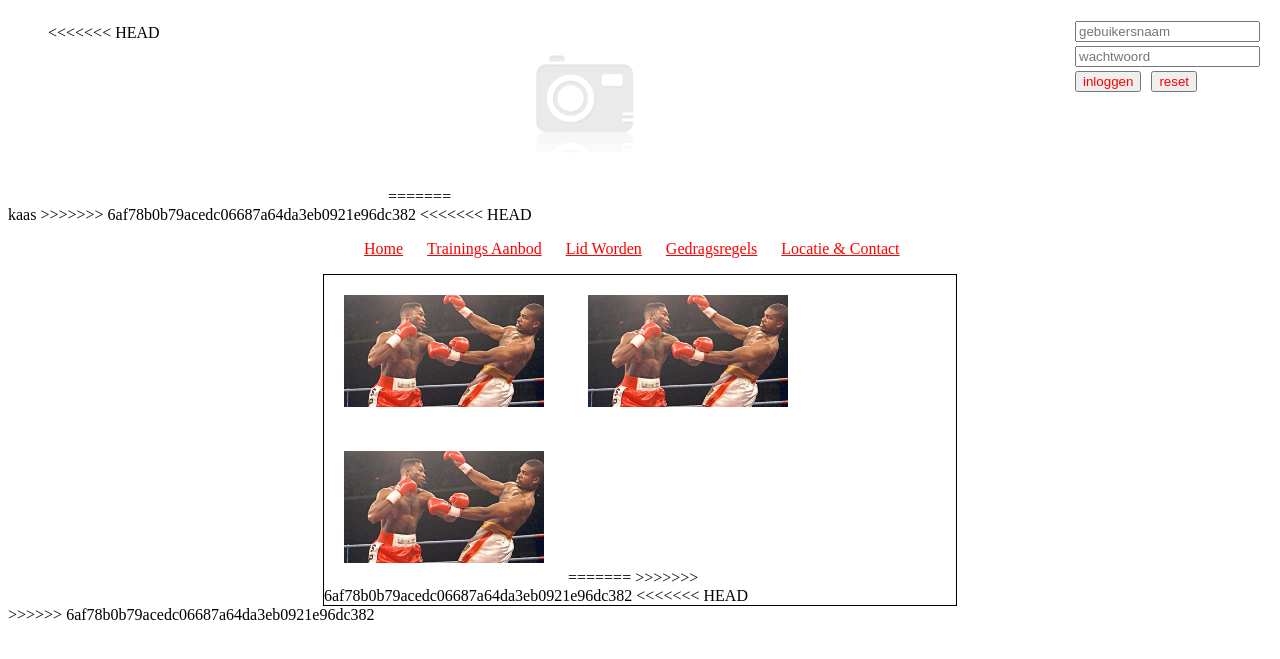
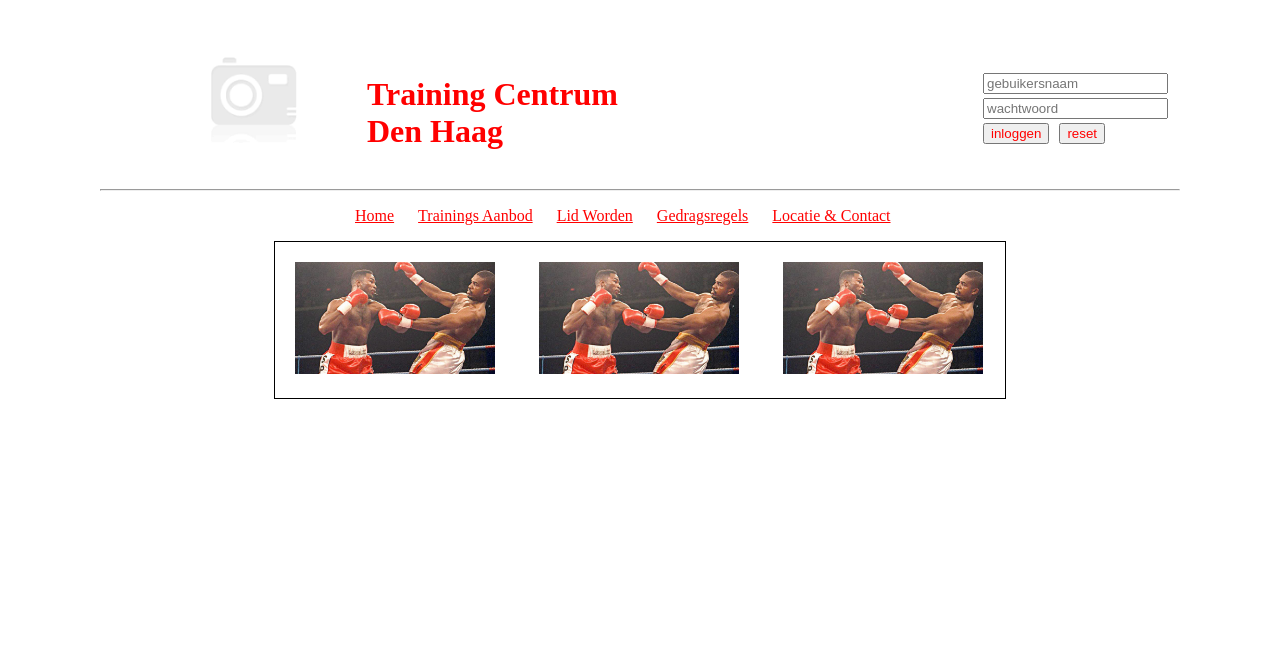
Before and after one commit to alexandereijgermans/trainingfactory, a PHP site: page /nl/mondriaan/ict/ao/trainingfactory/view/tpls/bezoeker/default.php in a window 1280 px wide. Shown: the top 659 px of the page. Run offline with PHP 8.4, Linux system fonts and the light colour scheme.

Commit message:
small fixes

```diff
--- a/css/bezoeker.css
+++ b/css/bezoeker.css
@@ -1,6 +1,48 @@
+body {
+    width: 1080px;
+    margin: auto;
+}
+
+/*header*/
+figure{
+    width: 700px;
+    float: left;
+    display: inline;
+    margin-bottom: -5px;
+}
+
+figure h1 {
+    margin-top: 60px;
+    float: left;
+    color: red;
+}
+
+figure img {
+    float: left;
+    height: 170px;
+}
+
+.inlogFrom {
+    width: 200px;
+    float: right;
+    margin-top: 70px;
+}
+
+.btn {
+    color: red;
+    margin-right: 10px;
+}
+
+.clearfix {
+    content: "";
+    clear: both;
+    display: table;
+}
+
+/*menu*/
 nav{
     margin: auto;
-    width: 50%;
+    width: 650px;
 }
 li{
     display: inline;
@@ -20,21 +62,5 @@ a{
 .menupicborder{
     border: 1px solid black;
     margin: auto;
-    width: 50%;
+    width: 730px;
 }
-
-figure{
-    width: 300px;
-    float: left;
-}
-
-.inlogFrom {
-    width: 200px;
-    float: right;
-    margin-top: 10px;
-}
-
-.btn {
-    color: red;
-    margin-right: 10px;
-}
--- a/nl/mondriaan/ict/ao/trainingfactory/view/tpls/bezoeker/include/footer.php
+++ b/nl/mondriaan/ict/ao/trainingfactory/view/tpls/bezoeker/include/footer.php
@@ -1,8 +1,6 @@
-<<<<<<< HEAD
 
     </section
-=======
->>>>>>> 6af78b0b79acedc06687a64da3eb0921e96dc382
+
         <footer>
 
         </footer>
--- a/nl/mondriaan/ict/ao/trainingfactory/view/tpls/bezoeker/include/header.php
+++ b/nl/mondriaan/ict/ao/trainingfactory/view/tpls/bezoeker/include/header.php
@@ -9,16 +9,8 @@
     <body>
         <header>
             <figure>
-<<<<<<< HEAD
-
-            </figure>
-            <div>
-
-            </div>
-        </header>
-        <section>
-=======
                 <img src="img/logo.png" alt="logo">
+                <h1> Training Centrum <br> Den Haag</h1>
             </figure>
             <form class="inlogFrom" method="post" autocomplete="off">
                     <table>
@@ -40,6 +32,5 @@
                     </table>
                 </form>
         </header>
-        <section>
-            kaas
->>>>>>> 6af78b0b79acedc06687a64da3eb0921e96dc382
+        <div class="clearfix"></div>
+        <hr>
--- a/nl/mondriaan/ict/ao/trainingfactory/view/tpls/bezoeker/include/menu.php
+++ b/nl/mondriaan/ict/ao/trainingfactory/view/tpls/bezoeker/include/menu.php
@@ -1,4 +1,4 @@
-<<<<<<< HEAD
+
 <nav>
     <ul>
         <li>
@@ -22,6 +22,3 @@
     <img class="menupic" src="img/default.jpg"/>
     <img class="menupic" src="img/default.jpg"/>
     <img class="menupic" src="img/default.jpg"/>
-=======
-
->>>>>>> 6af78b0b79acedc06687a64da3eb0921e96dc382
```
